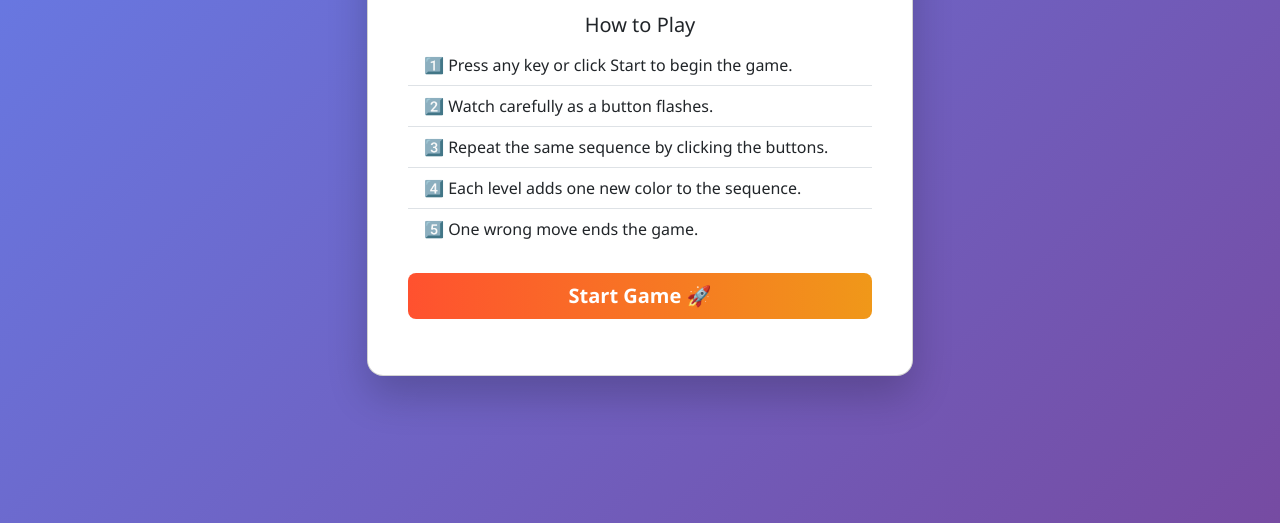
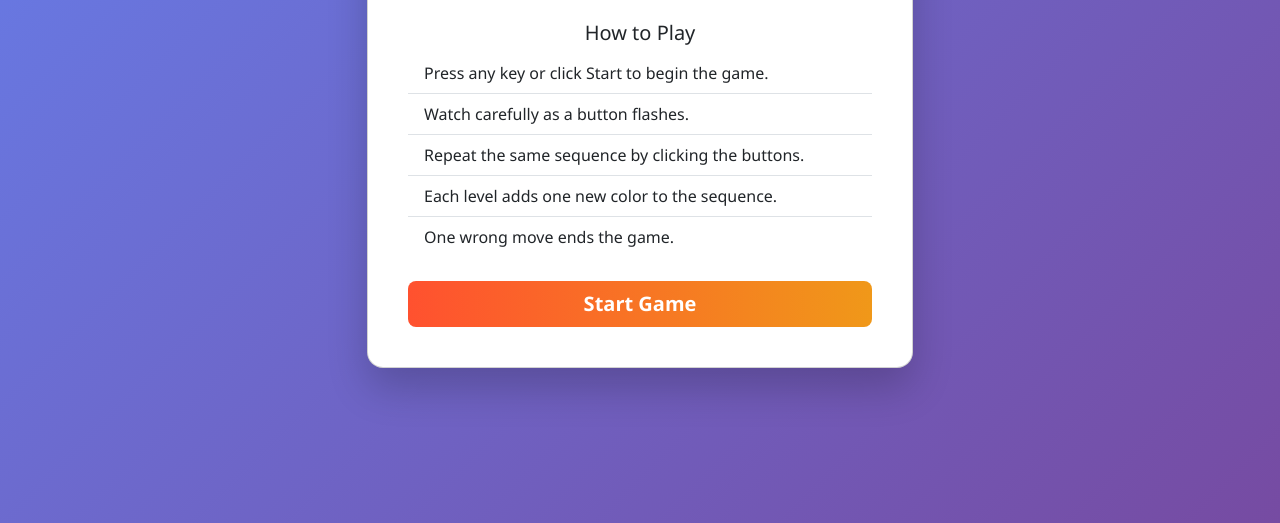
Before and after one commit to nagavardhan888/New-simon-says, a plain HTML site: page index.html in a window 1280 px wide. Shown: the part 277-800 px from the top of the page. Drawn offline with nearby package versions, Linux system fonts and the light colour scheme.

Commit message:
Update index.html

```diff
--- a/index.html
+++ b/index.html
@@ -64,6 +64,9 @@
     .h5{
       text-align: center;
     }
+    .list-group{
+      text-decoration: none;
+    }
   </style>
 </head>
 <body>
@@ -82,23 +85,20 @@
             </p>
 
             <h5 class=" h5 mb-2"> How to Play</h5>
-            <ul class="list-group list-group-flush mb-4">
-              <li class="list-group-item">1️⃣ Press any key or click Start to begin the game.</li>
-              <li class="list-group-item">2️⃣ Watch carefully as a button flashes.</li>
-              <li class="list-group-item">3️⃣ Repeat the same sequence by clicking the buttons.</li>
-              <li class="list-group-item">4️⃣ Each level adds one new color to the sequence.</li>
-              <li class="list-group-item">5️⃣ One wrong move ends the game.</li>
+            <ul class="list-group  list-group-flush mb-4">
+              <li class="list-group-item"> Press any key or click Start to begin the game.</li>
+              <li class="list-group-item"> Watch carefully as a button flashes.</li>
+              <li class="list-group-item"> Repeat the same sequence by clicking the buttons.</li>
+              <li class="list-group-item"> Each level adds one new color to the sequence.</li>
+              <li class="list-group-item"> One wrong move ends the game.</li>
             </ul>
 
             <div class="d-grid">
               <a href="home1.html" class="btn btn-start btn-lg text-white">
-                Start Game 🚀
+                Start Game
               </a>
             </div>
 
-            <p class="text-center text-muted mt-3 mb-0">
-
-            </p>
           </div>
         </div>
       </div>
```
